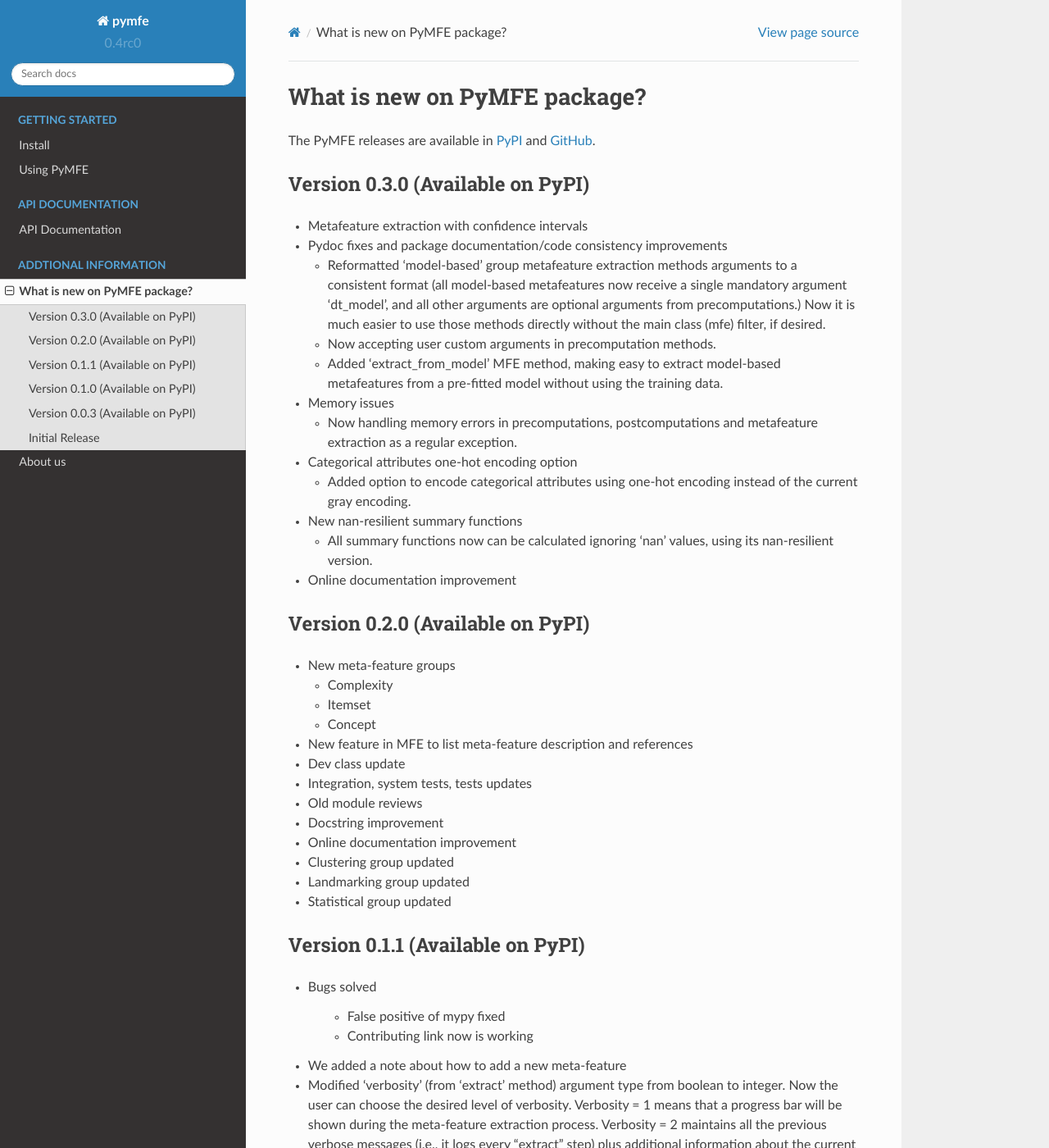
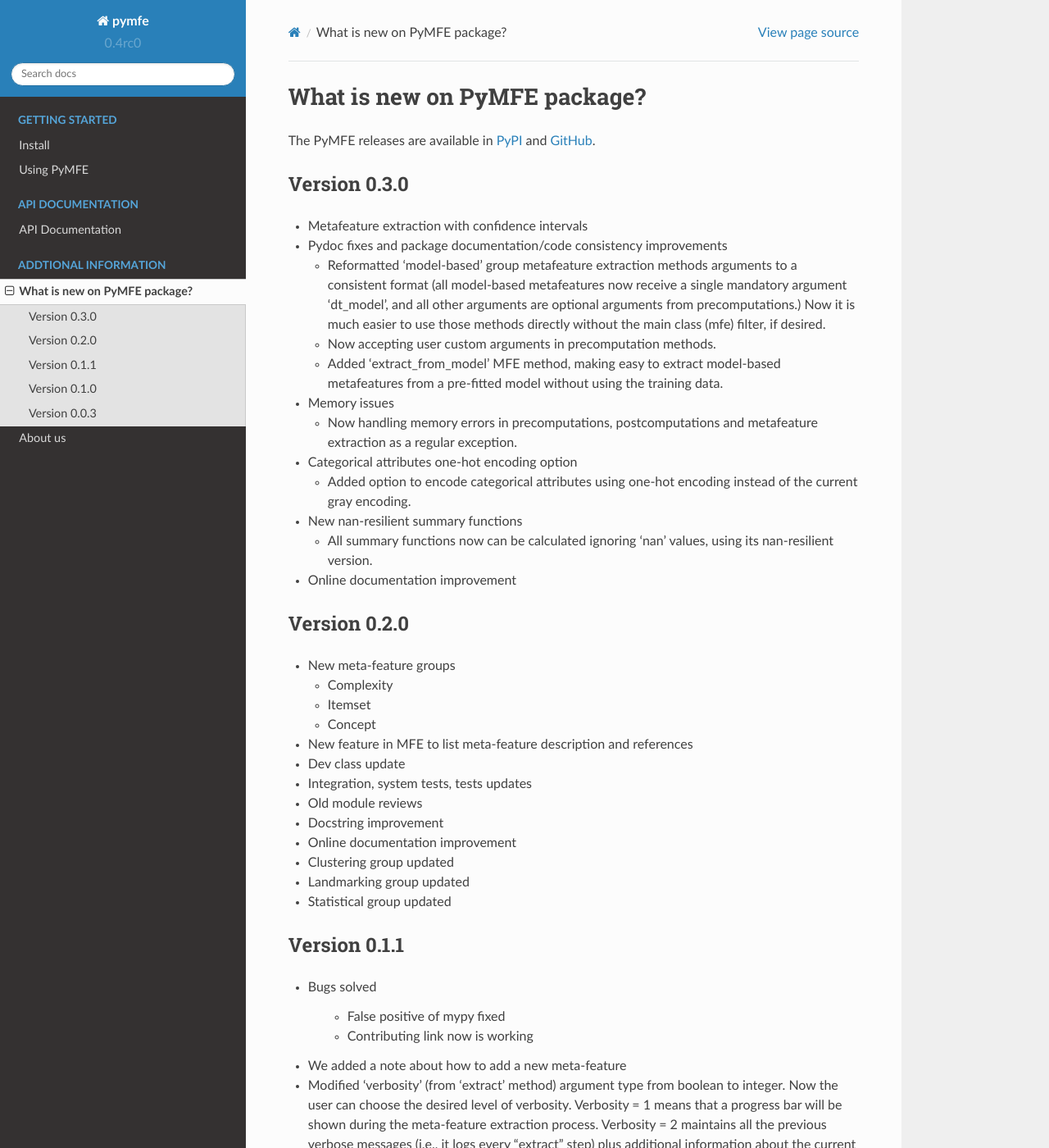
Before and after one commit to ealcobaca/pymfe, a Sphinx documentation site: the page built from docs/source/new.rst, in a window 1280 px wide and 1400 px high. Shown: the whole window at 82% size. Built offline with Sphinx 7.4.7 and the Read the Docs theme 2.0.0, drawn with Linux system fonts in a browser that asks for light colours; pages that are not in the unit, such as notebooks, are missing from menus; some of the changed text lies outside the part shown.

Commit message:
Update the pymfe news

```diff
--- a/docs/source/new.rst
+++ b/docs/source/new.rst
@@ -6,8 +6,8 @@ The PyMFE releases are available in PyPI_ and GitHub_.
 .. _GitHub: https://github.com/ealcobaca/pymfe/releases
 
 
-Version 0.3.0 (Available on PyPI)
----------------------------------
+Version 0.3.0
+-------------
 * Metafeature extraction with confidence intervals
 
 * Pydoc fixes and package documentation/code consistency improvements
@@ -41,8 +41,8 @@ Version 0.3.0 (Available on PyPI)
 * Online documentation improvement
 
 
-Version 0.2.0 (Available on PyPI)
----------------------------------
+Version 0.2.0
+-------------
 * New meta-feature groups
 
   * Complexity
@@ -70,8 +70,8 @@ Version 0.2.0 (Available on PyPI)
 * Statistical group updated
 
 
-Version 0.1.1 (Available on PyPI)
----------------------------------
+Version 0.1.1
+-------------
 * Bugs solved
 
    * False positive of mypy fixed
@@ -88,8 +88,8 @@ Version 0.1.1 (Available on PyPI)
   current percentage of progress done so far.
 
 
-Version 0.1.0 (Available on PyPI)
----------------------------------
+Version 0.1.0
+-------------
 * Meta-feature groups available
 
    * Relative landmarking
@@ -123,15 +123,12 @@ Version 0.1.0 (Available on PyPI)
    * Several new tests added
 
 
-Version 0.0.3 (Available on PyPI)
----------------------------------
+Version 0.0.3
+-------------
 * Documentation improvement
 
 * Setup improvement
 
-
-Initial Release
----------------
 * Meta-feature groups available:
 
   * Simple
```
